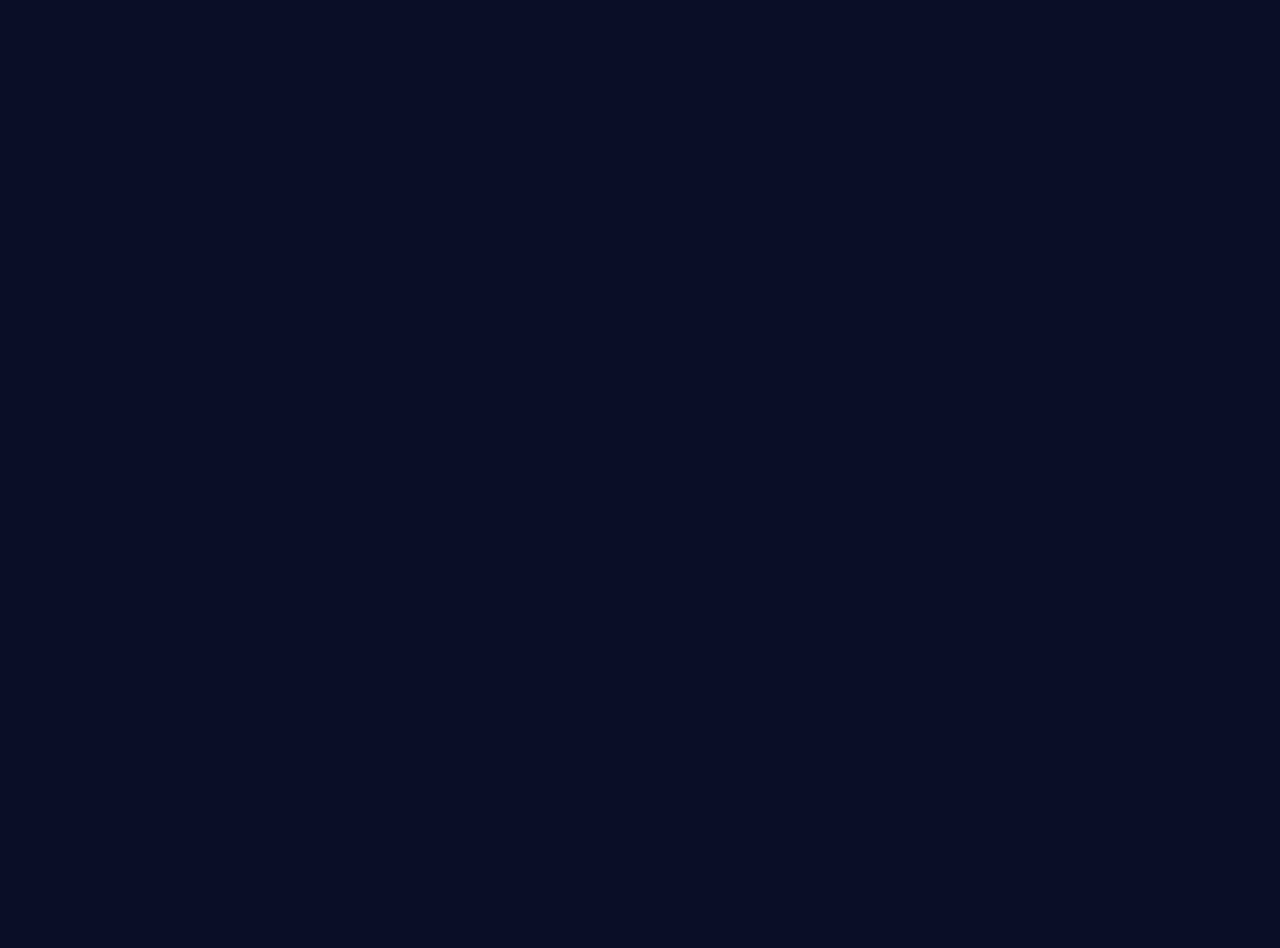
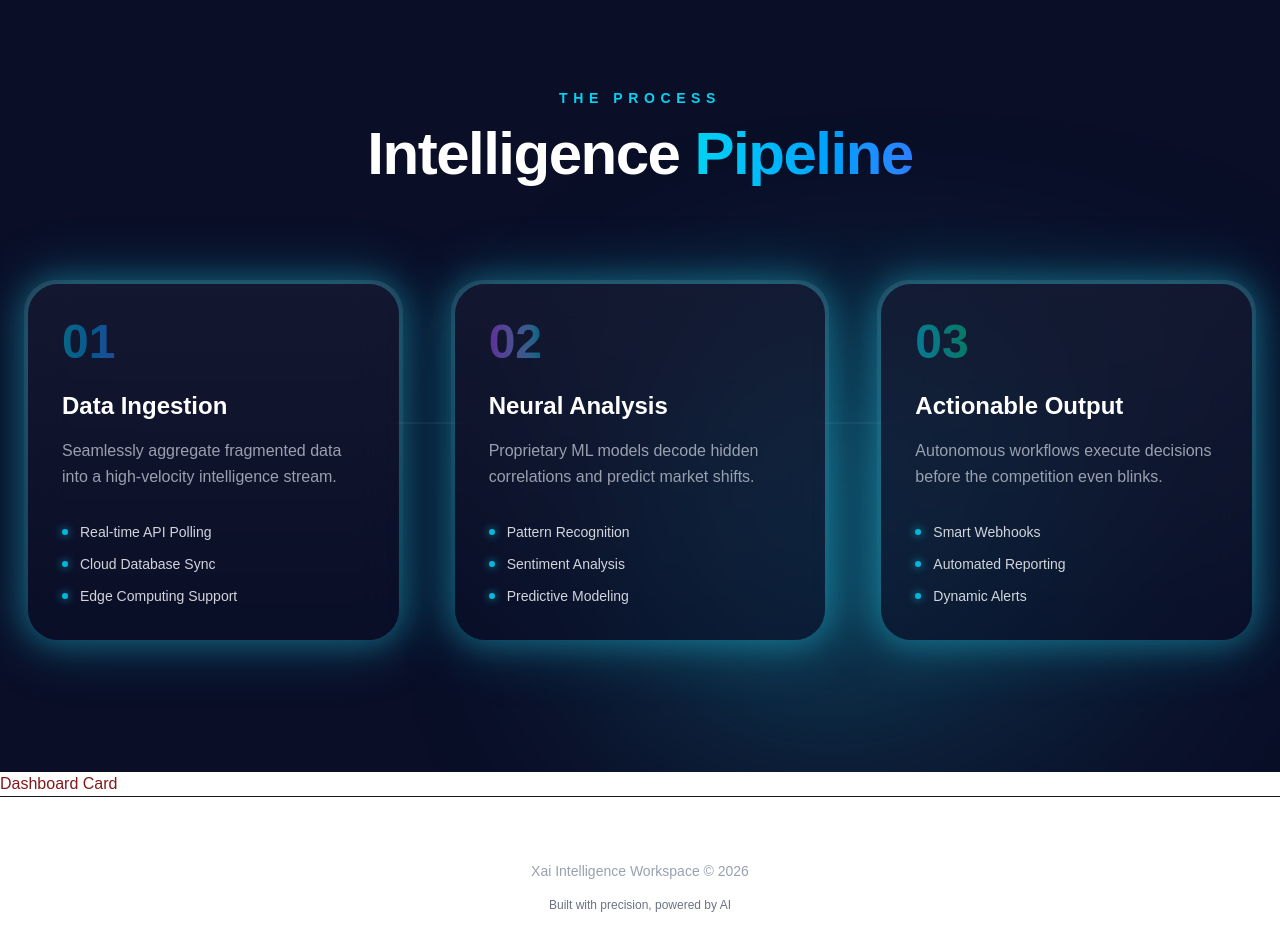
Before and after one commit to isratbiswas/Xai-Intelligence-Workspace, a Next.js app: page / in a window 1280 px wide. Shown: the part 840-1788 px from the top of the page. Before the commit the page ends 837 px from the top, so only its background shows below. Built offline with nearby package versions, Linux system fonts and the light colour scheme; a web font is replaced by a local one.

Commit message:
Interactive Flow create

```diff
--- a/src/app/globals.css
+++ b/src/app/globals.css
@@ -1,4 +1,4 @@
-@tailwind base;
+/* @tailwind base;
 @tailwind components;
 @tailwind utilities;
 
@@ -48,4 +48,87 @@ body {
     -webkit-text-fill-color: transparent;
     background-clip: text;
   }
+ */
+
+@import "tailwindcss";
+
+:root {
+  --background: #ffffff;
+  --foreground: #171717;
 }
+
+@theme inline {
+  --color-background: var(--background);
+  --color-foreground: var(--foreground);
+  --font-sans: var(--font-geist-sans);
+  --font-mono: var(--font-geist-mono);
+}
+
+@media (prefers-color-scheme: dark) {
+  :root {
+    --background: #0a0a0a;
+    --foreground: #ededed;
+  }
+}
+
+body {
+  background: var(--background);
+  color: var(--foreground);
+  font-family: Arial, Helvetica, sans-serif;
+}
+
+@keyframes slideIn {
+  from {
+    transform: translateX(-100%);
+  }
+  to {
+    transform: translateX(0);
+  }
+}
+
+.animate-slideIn {
+  animation: slideIn 0.25s ease-out forwards;
+}
+
+@layer components {
+  .mouse-outline {
+    @apply w-[24px] h-[40px] border-2 border-cyan-400/30 rounded-full flex justify-center p-[6px];
+    animation: mouse-float 3s ease-in-out infinite;
+  }
+
+  .mouse-dot {
+    @apply w-[4px] h-[4px] bg-cyan-400 rounded-full;
+    /* Added 'alternate' so it goes down AND up */
+    animation: mouse-scroll 1.2s ease-in-out infinite alternate;
+  }
+
+  .flow-card {
+    perspective: 1000px;
+  }
+
+  .flow-card:hover .flow-bg {
+    box-shadow: 0 0 40px -10px rgba(34, 211, 238, 0.2);
+  }
+}
+
+@keyframes mouse-float {
+  0%,
+  100% {
+    transform: translateY(0);
+  }
+  50% {
+    transform: translateY(-8px);
+  }
+}
+
+/* Updated for Down-to-Up motion */
+@keyframes mouse-scroll {
+  0% {
+    transform: translateY(0);
+    opacity: 1;
+  }
+  100% {
+    transform: translateY(18px); /* Moves to bottom */
+    opacity: 1; /* Keeps it visible while moving back up */
+  }
+}
--- a/src/components/modules/Dashboard/DashboardCard.jsx
+++ b/src/components/modules/Dashboard/DashboardCard.jsx
@@ -3,7 +3,7 @@ import React from "react";
 const DashboardCard = () => {
   return (
     <div>
-      <h2>Dashboard Card</h2>
+      <h2 className="text-red-900">Dashboard Card</h2>
     </div>
   );
 };
--- a/src/components/modules/Home/Home.jsx
+++ b/src/components/modules/Home/Home.jsx
@@ -1,3 +1,5 @@
+import DashboardCard from "../Dashboard/DashboardCard";
+import InteractiveFlow from "../InteractiveFlow/InteractiveFlow";
 import Footer from "../shered/Footer";
 import HeroHeader from "../shered/HeroSection";
 
@@ -5,6 +7,8 @@ const HomeLayout = () => {
   return (
     <div>
       <HeroHeader />
+      <InteractiveFlow />
+      <DashboardCard />
       <Footer />
     </div>
   );
--- a/src/components/modules/InteractiveFlow/InteractiveFlow.jsx
+++ b/src/components/modules/InteractiveFlow/InteractiveFlow.jsx
@@ -1,9 +1,165 @@
-const InteractiveFlow = () => {
+"use client";
+
+import { useEffect, useRef, useState } from "react";
+import gsap from "gsap";
+import ScrollTrigger from "gsap/ScrollTrigger";
+
+gsap.registerPlugin(ScrollTrigger);
+
+const flowData = [
+  {
+    id: "01",
+    title: "Data Ingestion",
+    desc: "Seamlessly aggregate fragmented data into a high-velocity intelligence stream.",
+    features: [
+      "Real-time API Polling",
+      "Cloud Database Sync",
+      "Edge Computing Support",
+    ],
+    color: "from-cyan-500 to-blue-500",
+  },
+  {
+    id: "02",
+    title: "Neural Analysis",
+    desc: "Proprietary ML models decode hidden correlations and predict market shifts.",
+    features: [
+      "Pattern Recognition",
+      "Sentiment Analysis",
+      "Predictive Modeling",
+    ],
+    color: "from-purple-500 to-cyan-500",
+  },
+  {
+    id: "03",
+    title: "Actionable Output",
+    desc: "Autonomous workflows execute decisions before the competition even blinks.",
+    features: ["Smart Webhooks", "Automated Reporting", "Dynamic Alerts"],
+    color: "from-cyan-400 to-emerald-400",
+  },
+];
+
+export default function InteractiveFlow() {
+  const sectionRef = useRef(null);
+  const [mousePos, setMousePos] = useState({ x: 0, y: 0 });
+
+  // Mouse move tracking
+  const handleMouseMove = (e) => {
+    const rect = sectionRef.current.getBoundingClientRect();
+    setMousePos({
+      x: e.clientX - rect.left,
+      y: e.clientY - rect.top,
+    });
+  };
+
+  useEffect(() => {
+    const ctx = gsap.context(() => {
+      // Animate cards on scroll
+      gsap.from(".flow-card", {
+        y: 100,
+        opacity: 0,
+        duration: 1,
+        stagger: 0.3,
+        ease: "power4.out",
+        scrollTrigger: {
+          trigger: sectionRef.current,
+          start: "top 70%",
+        },
+      });
+
+      // Animate the connecting line
+      gsap.from(".connect-line", {
+        width: 0,
+        duration: 2,
+        ease: "none",
+        scrollTrigger: {
+          trigger: sectionRef.current,
+          start: "top 60%",
+          end: "bottom 80%",
+          scrub: 1,
+        },
+      });
+    }, sectionRef);
+
+    return () => ctx.revert();
+  }, []);
+
   return (
-    <div>
-      <h2>Interactive Part</h2>
-    </div>
+    <section
+      ref={sectionRef}
+      id="flow"
+      className="relative py-32 bg-[#0A0E27] overflow-hidden"
+      onMouseMove={handleMouseMove}
+    >
+      {/* Neon Glow Background */}
+      <div
+        className="absolute top-1/2 left-1/2 w-[800px] h-[400px] rounded-full pointer-events-none blur-[120px]"
+        style={{
+          background: `radial-gradient(circle at ${mousePos.x}px ${mousePos.y}px, rgba(34,211,238,0.5), transparent 70%)`,
+        }}
+      />
+
+      <div className="relative z-10 max-w-7xl mx-auto px-6">
+        <div className="text-center mb-24">
+          <h2 className="text-sm uppercase tracking-[0.4em] text-cyan-400 font-bold mb-4">
+            The Process
+          </h2>
+          <h3 className="text-4xl md:text-6xl font-bold text-white tracking-tight">
+            Intelligence{" "}
+            <span className="text-transparent bg-clip-text bg-gradient-to-r from-cyan-400 to-blue-500">
+              Pipeline
+            </span>
+          </h3>
+        </div>
+
+        {/* Connecting Line */}
+        <div className="hidden lg:block absolute top-[60%] left-[10%] right-[10%] h-[2px] bg-white/5 z-0">
+          <div className="connect-line h-full bg-gradient-to-r from-cyan-500 via-blue-500 to-emerald-500 shadow-[0_0_15px_rgba(34,211,238,0.5)]" />
+        </div>
+
+        <div className="grid grid-cols-1 md:grid-cols-2 lg:grid-cols-3 gap-12 relative z-10">
+          {flowData.map((item) => (
+            <div key={item.id} className="flow-card group relative">
+              <div className="relative p-1 rounded-[2rem] bg-gradient-to-b from-white/10 to-transparent transition-all duration-500 group-hover:from-cyan-400/40">
+                {/* Glassmorphism Card */}
+                <div
+                  className="bg-[#0A0F29]/60 backdrop-blur-[20px] p-8 rounded-[1.9rem] h-full transition-transform duration-500 group-hover:scale-[0.98] border-2 border-transparent hover:border-cyan-500 shadow-[0_0_15px_rgba(34,211,238,0.6)]"
+                  style={{
+                    boxShadow: `0 0 30px 5px rgba(34,211,238,0.3),
+                                0 0 60px 10px rgba(34,211,238,0.2)`,
+                  }}
+                >
+                  {/* ID Badge */}
+                  <span
+                    className={`inline-block text-transparent bg-clip-text bg-gradient-to-r ${item.color} font-black text-5xl mb-6 opacity-50`}
+                  >
+                    {item.id}
+                  </span>
+
+                  <h4 className="text-2xl font-bold text-white mb-4 group-hover:text-cyan-400 transition-colors">
+                    {item.title}
+                  </h4>
+
+                  <p className="text-gray-400 leading-relaxed mb-8 text-sm md:text-base">
+                    {item.desc}
+                  </p>
+
+                  <div className="space-y-3">
+                    {item.features.map((feature, i) => (
+                      <div
+                        key={i}
+                        className="flex items-center gap-3 text-xs md:text-sm text-gray-300"
+                      >
+                        <div className="w-1.5 h-1.5 rounded-full bg-cyan-500 shadow-[0_0_8px_rgba(34,211,238,0.8)]" />
+                        {feature}
+                      </div>
+                    ))}
+                  </div>
+                </div>
+              </div>
+            </div>
+          ))}
+        </div>
+      </div>
+    </section>
   );
-};
-
-export default InteractiveFlow;
+}
--- a/src/components/modules/shered/HeroSection.jsx
+++ b/src/components/modules/shered/HeroSection.jsx
@@ -135,6 +135,13 @@ export default function HeroHeader() {
             See How It Works
           </a>
         </div>
+        <div className="mt-16 flex justify-center pointer-events-none select-none">
+          <div className="mouse-container">
+            <div className="mouse-outline">
+              <div className="mouse-dot" />
+            </div>
+          </div>
+        </div>
       </div>
     </section>
   );
```
